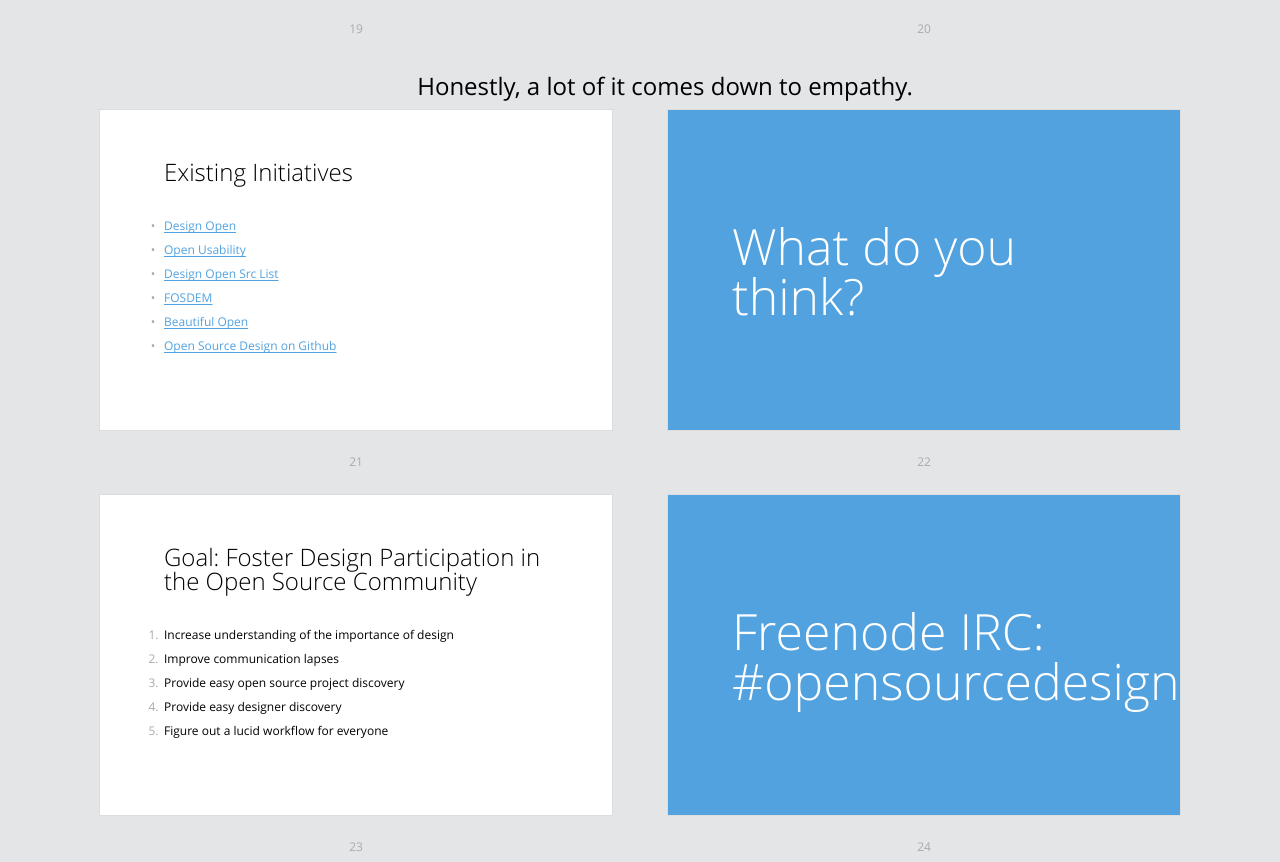
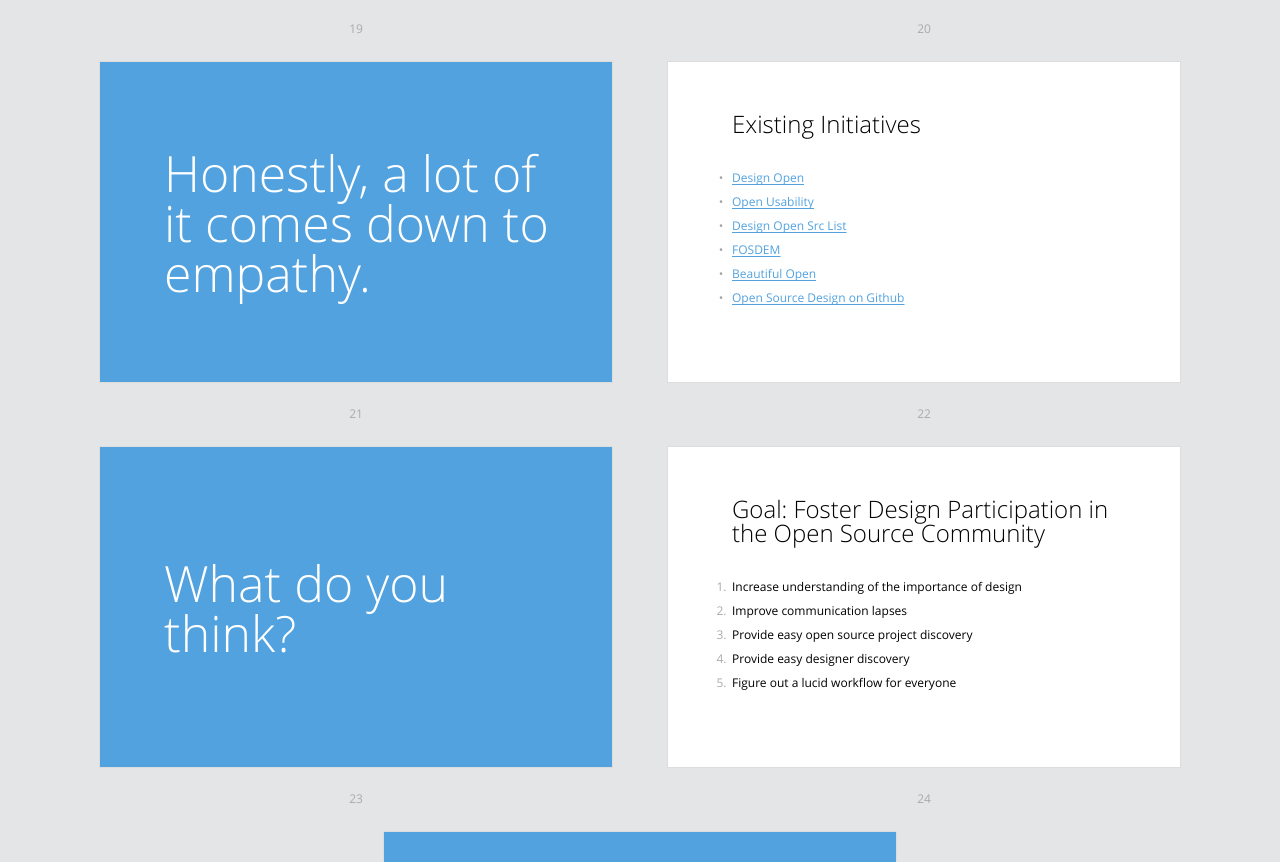
Before and after one commit to una/slides-osd, a website: page index.html in a window 1280 px wide. Shown: the part 4014-4876 px from the top of the page. Drawn offline with Linux system fonts and the light colour scheme; files that its build step writes are made by us from their sources; files whose address does not match are found by name.

Commit message:
fixed bug, missed slide class

```diff
--- a/index.html
+++ b/index.html
@@ -192,7 +192,7 @@
 		<a href="https://github.com/blog/1943-how-to-write-the-perfect-pull-request">How to Write the Perfect PR</a>
 	</div></section>
 
-	<section class="shout"><div>
+	<section class="slide shout"><div>
 		<h2>Honestly, a lot of it comes down to empathy.</h2>
 	</div></section>
 
```
